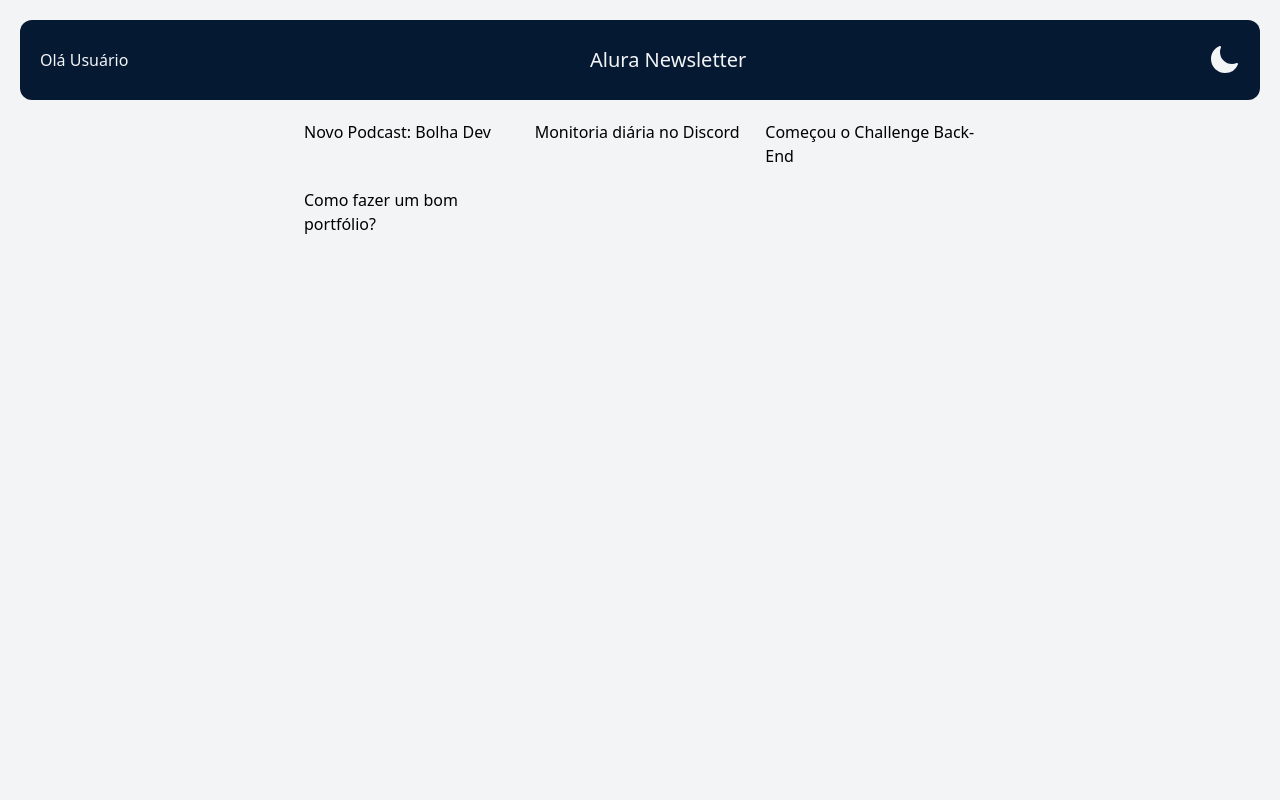
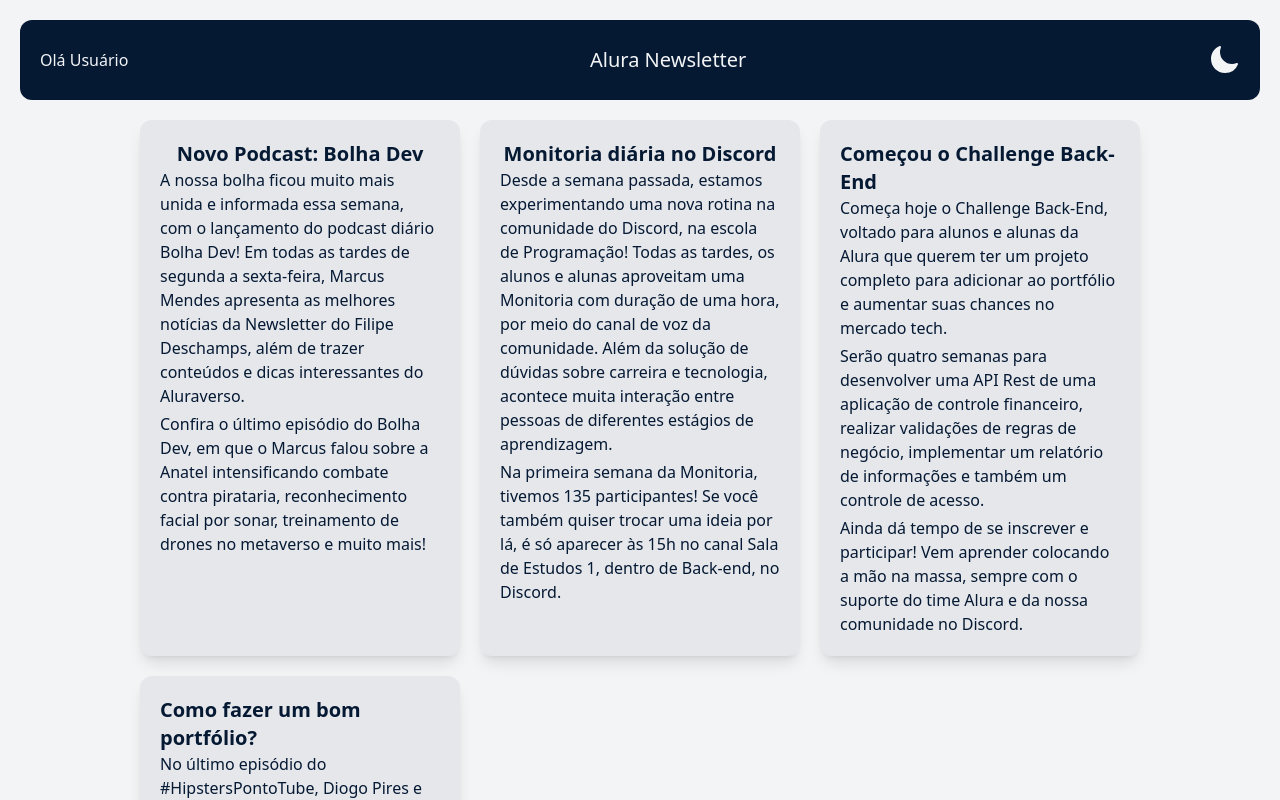
Before and after one commit to Cleber-Severo/Alura-Newsletter, a React (Vite) app: page / in a window 1280 px wide. Shown: the top 800 px of the page. Built offline with nearby package versions, Linux system fonts and the light colour scheme.

Commit message:
cards created based on data info

```diff
--- a/src/components/ArticleList/ArticleList.jsx
+++ b/src/components/ArticleList/ArticleList.jsx
@@ -1,10 +1,13 @@
 import React from 'react'
 import data from '../../../articles.json'
+import Article from '../article/Article'
 
 const ArticleList = () => {
   return (
-    <div className='mt-5 grid gap-5 m-auto max-w-2xl sm:mt-0 sm:grid-cols-2 lg:grid-cols-3'>
-       {data.map( (props,index) => <p key={index}>{props.title}</p> )}
+    <div className='mt-5 grid gap-5 m-auto max-w-2xl sm:mt-0 sm:grid-cols-2 lg:grid-cols-3 lg:max-w-[1000px]'>
+       {
+        data.map( (props,index) => <Article key={index} {...props}/> )
+      }
     </div>
   )
 }
--- /dev/null
+++ b/src/components/article/Article.jsx
@@ -0,0 +1,16 @@
+import React from 'react'
+
+const Article = ({text, title, tags, image, alt}) => {
+  return (
+    <div className='p-5 bg-gray-200 dark:bg-dark-200 sm:rounded-xl sm:shadow-lg flex flex-col items-center'>
+        <h3 className='text-xl text-alura-200 dark:text-gray-200 font-bold'>{title}</h3>
+        <div className='grid  gap-1'>
+            {
+                text.map((content,index) => <p key={index} className='text-alura-200 dark:text-gray-400' >{content}</p> )
+            }
+        </div>
+    </div>
+  )
+}
+
+export default Article
```
